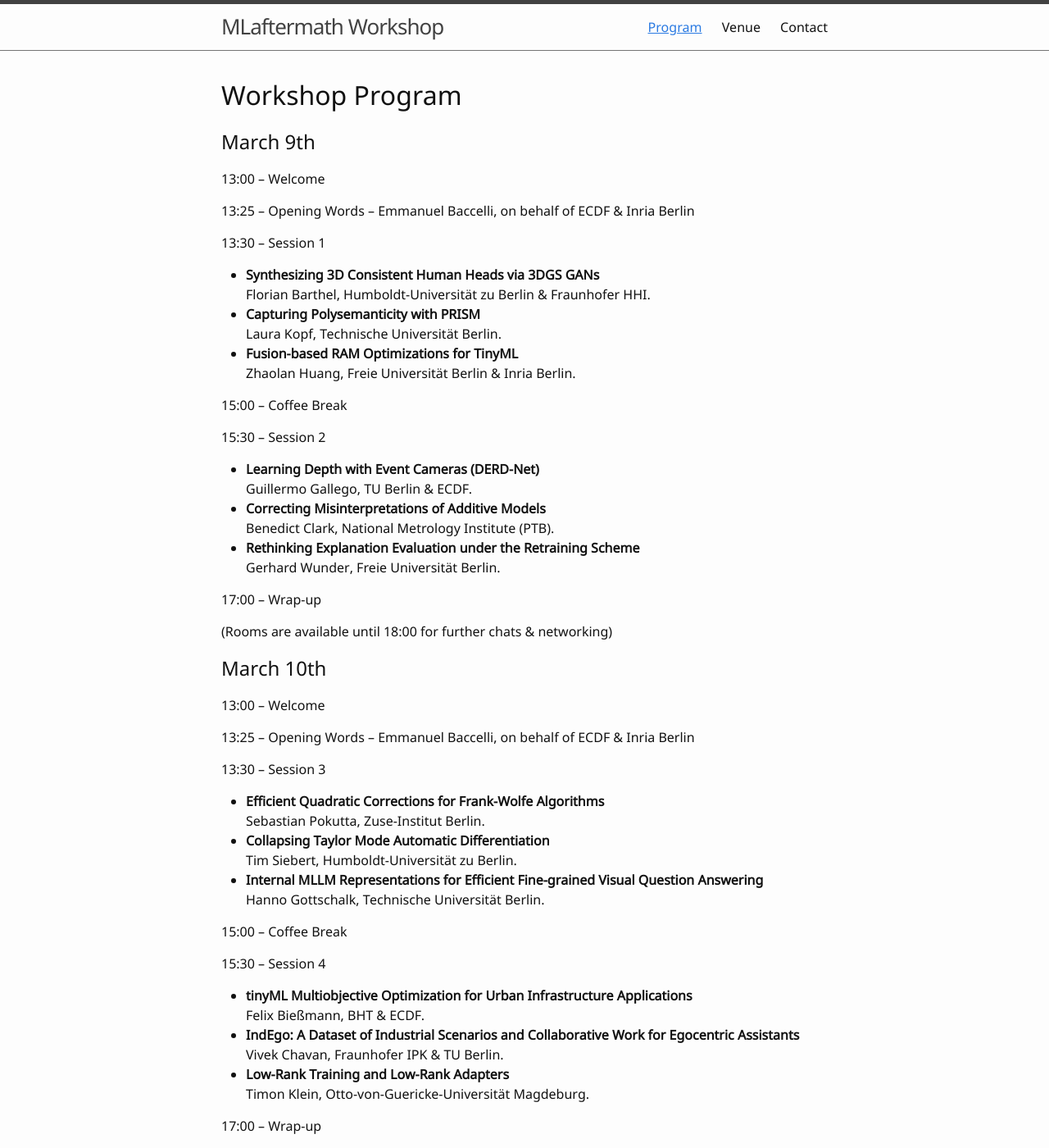
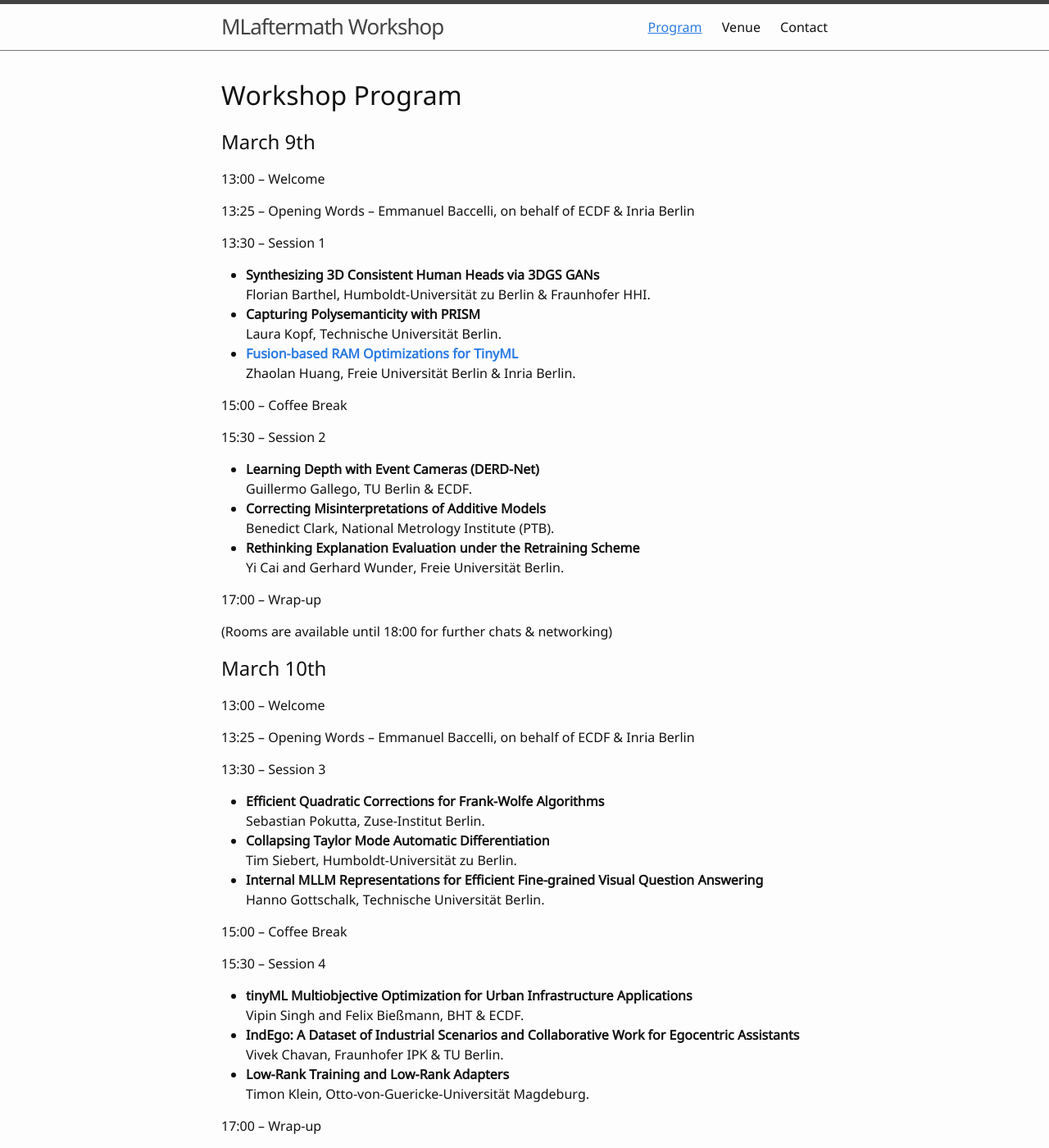
Before and after one commit to Inria-Berlin/MLaftermath, a Jekyll site: the page built from 0-program.md, in a window 1280 px wide and 1400 px high. Shown: the whole window at 82% size. Built offline with Jekyll 4.4.1, drawn with Linux system fonts in a browser that asks for light colours.

```diff
--- a/0-program.md
+++ b/0-program.md
@@ -16,7 +16,7 @@ nav: true
 Florian Barthel, Humboldt-Universität zu Berlin & Fraunhofer HHI.
 - **Capturing Polysemanticity with PRISM**
 Laura Kopf, Technische Universität Berlin.
-- **Fusion-based RAM Optimizations for TinyML**
+- **[Fusion-based RAM Optimizations for TinyML](/slides-2026/1-3-Huang.pdf)**
 Zhaolan Huang, Freie Universität Berlin & Inria Berlin.
 
 15:00 -- Coffee Break
@@ -27,7 +27,7 @@ Guillermo Gallego, TU Berlin & ECDF.
 - **Correcting Misinterpretations of Additive Models**
 Benedict Clark, National Metrology Institute (PTB).
 - **Rethinking Explanation Evaluation under the Retraining Scheme**
-Gerhard Wunder, Freie Universität Berlin.
+Yi Cai and Gerhard Wunder, Freie Universität Berlin.
 
 17:00 -- Wrap-up
 
@@ -53,7 +53,7 @@ Hanno Gottschalk, Technische Universität Berlin.
 15:30 -- Session 4
 
 - **tinyML Multiobjective Optimization for Urban Infrastructure Applications**
-Felix Bießmann, BHT & ECDF.
+Vipin Singh and Felix Bießmann, BHT & ECDF.
 - **IndEgo: A Dataset of Industrial Scenarios and Collaborative Work for Egocentric Assistants**
 Vivek Chavan, Fraunhofer IPK & TU Berlin.
 - **Low-Rank Training and Low-Rank Adapters**
```
Also changed, not shown: 6 other files.
